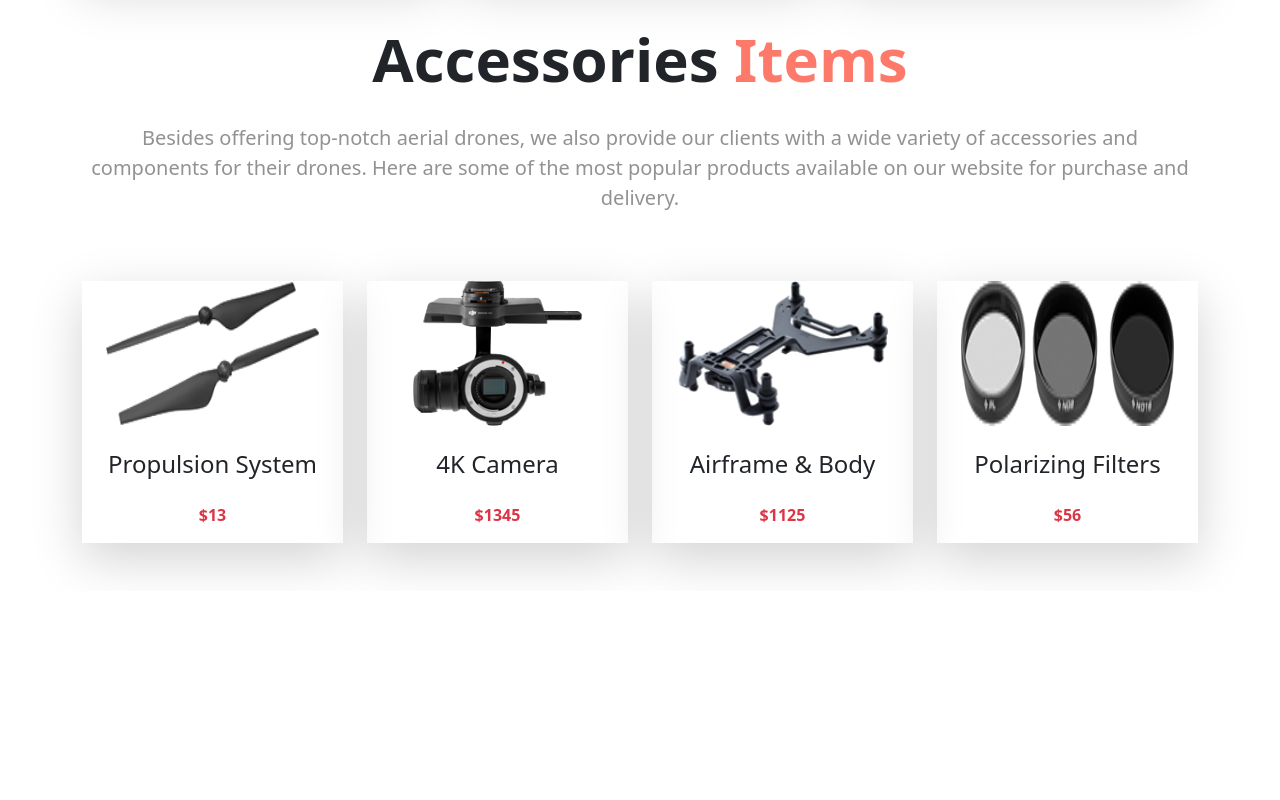
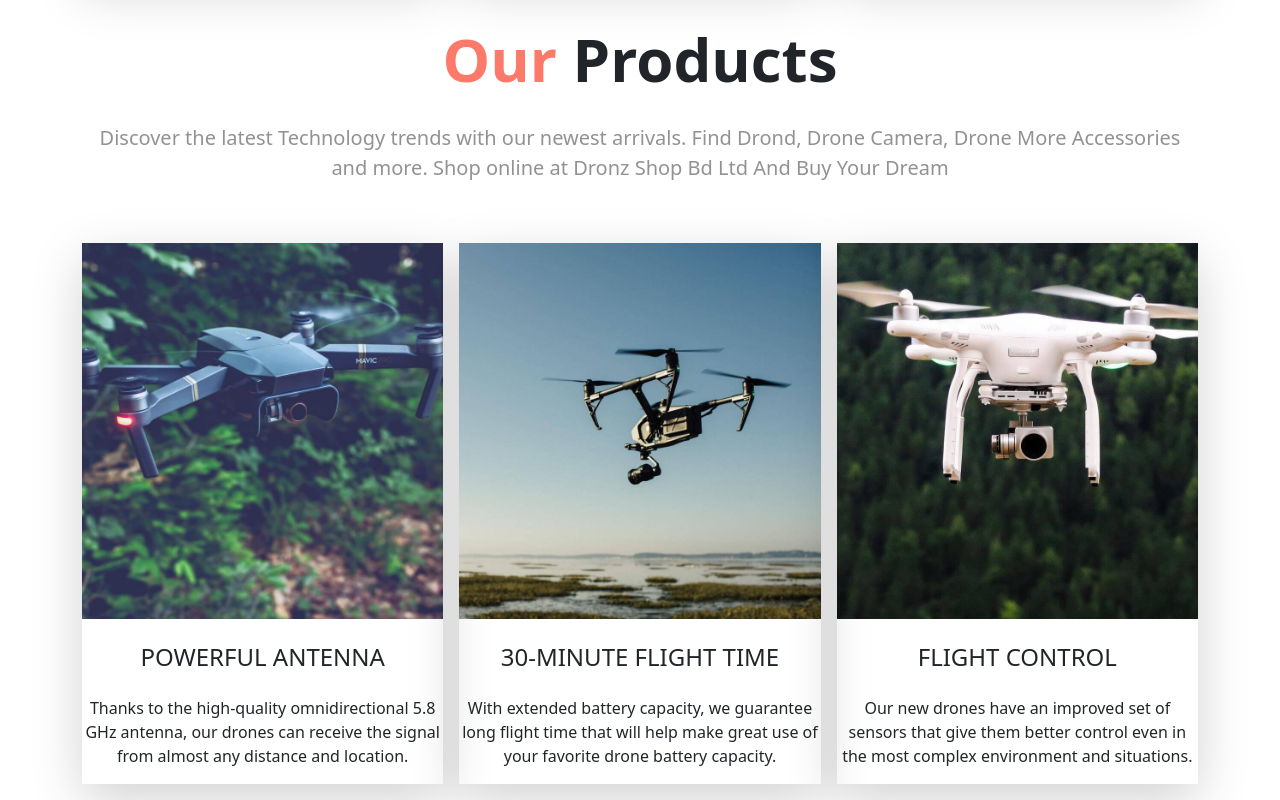
Before and after one commit to ashadul-mridha/dronx-client-side, a React (Create React App) app: page / in a window 1280 px wide. Shown: the part 1160-1960 px from the top of the page. Before the commit the page ends 1751 px from the top, so only its background shows below. Built offline with nearby package versions, Linux system fonts and the light colour scheme.

Commit message:
product section and footer

```diff
--- a/public/index.html
+++ b/public/index.html
@@ -24,6 +24,12 @@
       work correctly both with client-side routing and a non-root public URL.
       Learn how to configure a non-root public URL by running `npm run build`.
     -->
+    <style>
+      html,body{
+        overflow-y: scroll;
+        overflow-x: hidden;
+      }
+    </style>
     <title>Dronx</title>
   </head>
   <body>
--- a/src/App.js
+++ b/src/App.js
@@ -9,7 +9,7 @@ import AllProducts from './Components/Pages/AllProducts/AllProducts';
 
 function App() {
   return (
-    <div>
+    <div className="App">
       <Router>
           <Switch>
             <Route exact path="/">
--- a/src/Components/Home/Banner/Banner.css
+++ b/src/Components/Home/Banner/Banner.css
@@ -1,5 +1,6 @@
 .banner{
     background: linear-gradient(90deg, #fd7a6b 30%, #ffffff 70%);
+
 }
 
 .banner h1{
--- a/src/Components/Home/Banner/Banner.js
+++ b/src/Components/Home/Banner/Banner.js
@@ -12,7 +12,7 @@ const Banner = () => {
                 <div className="col-sm-12 col-md-6 pe-5">
                     <h1>iStep Inspire 1 Pro</h1>
                     <p>Inspire 1 Pro by iStep is a precision-engineered drone which is specifically designed for easy flying, making it perfect to fly inside or to record action shots whilst on the move. Its foldable structure makes it an essential item for any adventure!</p>
-                    <div className="ms-3">
+                    <div className="ms-3 text-center">
                         <button className="btn-regular"> Buy Now </button>
                         <button className="btn-regular"> Learn More </button>
                     </div>
--- a/src/Components/Home/Home/Home.js
+++ b/src/Components/Home/Home/Home.js
@@ -1,8 +1,10 @@
 import React from 'react';
+import Footer from '../../Shared/Footer/Footer';
 import Header from '../../Shared/Header/Header';
 import Accessories from '../Accessories/Accessories';
 import Banner from '../Banner/Banner';
 import Feature from '../Feature/Feature';
+import HomeProducts from '../HomeProducts/HomeProducts';
 
 const Home = () => {
     return (
@@ -10,7 +12,9 @@ const Home = () => {
             <Header></Header>
             <Banner></Banner>
             <Feature></Feature>
+            <HomeProducts></HomeProducts>
             <Accessories></Accessories>
+            <Footer></Footer>
         </div>
     );
 };
--- /dev/null
+++ b/src/Components/Home/HomeProducts/HomeProducts.css
@@ -0,0 +1,11 @@
+.section-title h1{
+    font-size: 60px;
+    font-weight: 700;
+}
+
+.section-title p{
+    font-size: 20px;
+    color: #949191;
+    line-height: 1.5;
+    margin: 20px 0px;
+}
--- /dev/null
+++ b/src/Components/Home/HomeProducts/HomeProducts.js
@@ -0,0 +1,41 @@
+import React from 'react';
+import './HomeProducts.css';
+import pro1 from '../../../images/prod-1.jpg';
+import pro2 from '../../../images/prod-2.jpg';
+import pro3 from '../../../images/prod-3.jpg';
+
+const HomeProducts = () => {
+    return (
+        <div className="container my-5">
+            <div className="d-flex flex-column align-items-center section-title">
+                <h1><span style={{ color: '#fd7a6b'}}>Our</span> Products </h1>
+                <p className="text-center">Discover the latest Technology trends with our newest arrivals. Find Drond, Drone Camera, Drone More Accessories and more. Shop online at Dronz Shop Bd Ltd And Buy Your Dream</p>
+            </div>
+            <div className="row g-3 my-4">
+                <div className="col-md-4 col-sm-6 col-xs-12">
+                    <div className=" d-flex flex-column align-items-center shadow-lg">
+                        <img alt="" className="img-fluid" src={pro1} />
+                        <h4 className="my-4">POWERFUL ANTENNA</h4>
+                        <p>Thanks to the high-quality omnidirectional 5.8 GHz antenna, our drones can receive the signal from almost any distance and location.</p>
+                    </div>
+                </div>
+                <div className="col-md-4 col-sm-6 col-xs-12">
+                    <div className=" d-flex flex-column align-items-center shadow-lg">
+                        <img alt="" className="img-fluid" src={pro2} />
+                        <h4 className="my-4">30-MINUTE FLIGHT TIME</h4>
+                        <p>With extended battery capacity, we guarantee long flight time that will help make great use of your favorite drone  battery capacity.</p>
+                    </div>
+                </div>
+                <div className="col-md-4 col-sm-6 col-xs-12 ">
+                    <div className="d-flex flex-column align-items-center shadow-lg">
+                        <img alt="" className="img-fluid" src={pro3} />
+                        <h4 className="my-4">FLIGHT CONTROL</h4>
+                        <p>Our new drones have an improved set of sensors that give them better control even in the most complex environment and situations.</p>
+                    </div>
+                </div>
+            </div>
+        </div>
+    );
+};
+
+export default HomeProducts;
--- a/src/Components/Shared/Footer/Footer.js
+++ b/src/Components/Shared/Footer/Footer.js
@@ -1,9 +1,11 @@
 import React from 'react';
+import logo from '../../../images/logo-default-286x60.png'
 
 const Footer = () => {
     return (
-        <div>
-            <h1>Footer</h1>
+        <div className="mt-5">
+            <img src={logo} alt="" className="img-fluid"/>
+            <p className="py-3 fw-bold"> & 2021 Drone . All rights reserved. Design by Ashadul Mridha</p>
         </div>
     );
 };
```
